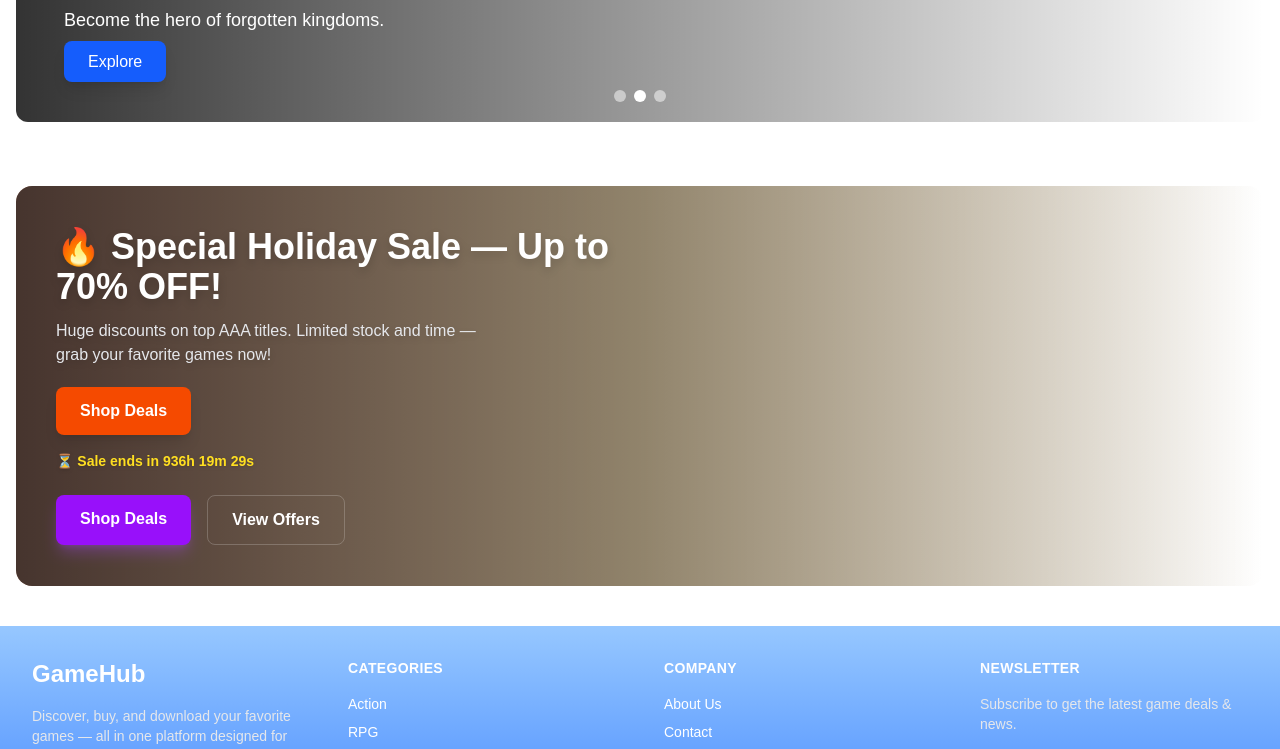
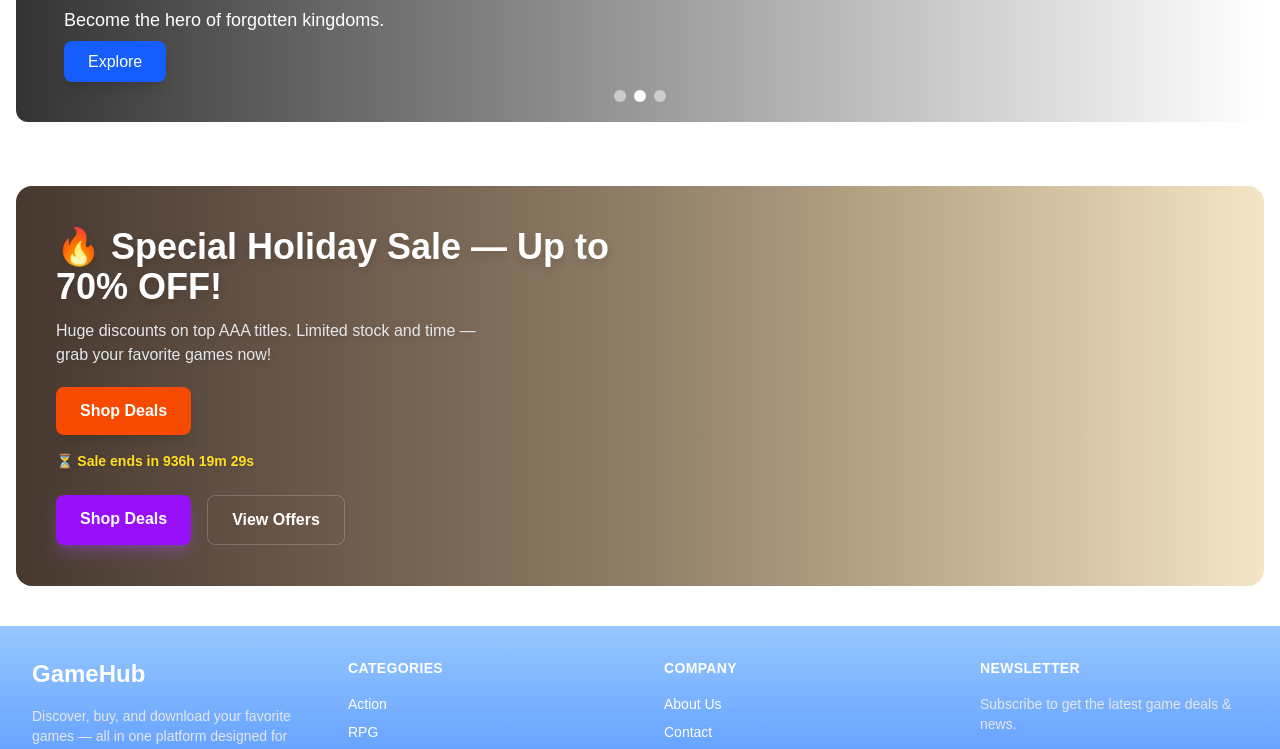
Before and after one commit to ChawankornT/game-marketplace-platform, a Next.js app: page / in a window 1280 px wide. Shown: the part 583-1332 px from the top of the page. Built offline with nearby package versions, Linux system fonts and the light colour scheme; no server answers.

Commit message:
Update globalcss

```diff
--- a/src/app/globals.css
+++ b/src/app/globals.css
@@ -35,3 +35,20 @@
 .card-container {
   @apply bg-white rounded-lg shadow hover:shadow-xl cursor-pointer transition-shadow hover:border hover:border-purple-400/40 overflow-hidden;
 }
+
+@keyframes gradientMove {
+  0% {
+    background-position: 0% 50%;
+  }
+  50% {
+    background-position: 100% 50%;
+  }
+  100% {
+    background-position: 0% 50%;
+  }
+}
+
+.animate-gradientMove {
+  background-size: 200% 200%;
+  animation: gradientMove 8s ease infinite;
+}
```
